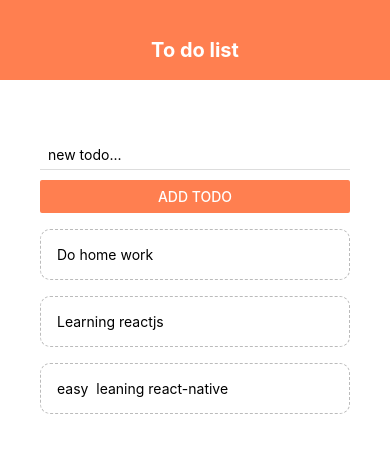
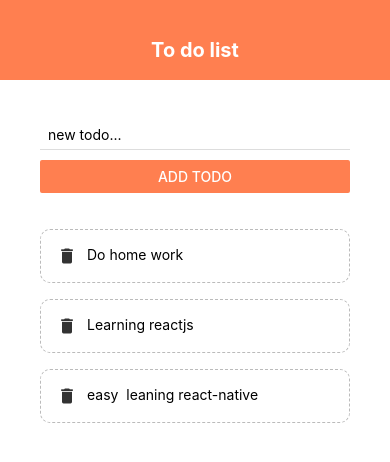
Before and after one commit to DangTrungdev113999/react-native-todolist, a React Native app: screen / in a window 390 px wide. Shown: the top 462 px of the page. Built offline with nearby package versions, Linux system fonts and the light colour scheme.

Commit message:
expo icons

```diff
--- a/App.js
+++ b/App.js
@@ -1,8 +1,9 @@
 import React, { useState } from 'react';
-import { StyleSheet, Text, View, FlatList, Alert } from 'react-native';
+import { StyleSheet, Text, View, FlatList, Alert, TouchableWithoutFeedback, Keyboard } from 'react-native';
 import Header from './src/components/Header';
 import TodoListItem from './src/components/TodoListItem';
 import AddTodo from './src/components/AddTodo';
+import Sanbox from './src/components/Sanbox';
 
 export default function App() {
   const [todos, setTodos] = useState([
@@ -18,7 +19,7 @@ export default function App() {
   }
 
   const onAddItem = text => {
-    if (text.length < 3) {
+    if (text.length <= 3) {
       Alert.alert('OPPS!', 'Todo must be over 3 chars long', [
         {
           text: 'Understood',
@@ -36,12 +37,15 @@ export default function App() {
   }
 
   return (
+    <TouchableWithoutFeedback onPress={() => {
+      Keyboard.dismiss();
+      console.log('dismissed keyboard');
+    }}>
       <View style={styles.container}>
         <Header />
         <View style={styles.content} >
-        {/* to form */}
+          <AddTodo onAddItem={onAddItem} />
           <View style={styles.list}>
-          <AddTodo onAddItem={onAddItem} />
             <FlatList
               data={todos}
               renderItem={({ item }) => (
@@ -51,6 +55,7 @@ export default function App() {
           </View>
         </View>
       </View>
+    </TouchableWithoutFeedback>
   );
 }
 
@@ -60,9 +65,11 @@ const styles = StyleSheet.create({
     backgroundColor: '#fff',
   },
   content: {
+    flex: 1,
     padding: 40,
   },
   list: {
+    flex: 1,
     marginTop: 20,
   }
 });
--- /dev/null
+++ b/src/components/Sanbox.js
@@ -0,0 +1,46 @@
+import React, { } from 'react';
+import { View, Text, StyleSheet } from 'react-native';
+
+function Sanbox() {
+  return (
+    <View style={styles.container} >
+      <Text style={styles.boxOne}>One</Text>
+      <Text style={styles.boxTwo}>Two</Text>
+      <Text style={styles.boxThree}>Three</Text>
+      <Text style={styles.boxFour}>Four</Text>
+    </View>
+  )
+}
+
+const styles = StyleSheet.create({
+    container: {
+        // flex: 1,
+        flexDirection: 'row',
+        justifyContent: 'center',
+        alignItems: 'flex-end',
+        paddingTop: 40,
+        backgroundColor: '#ddd',
+    },
+    boxOne: {
+        flex: 1,
+        backgroundColor: 'violet',
+        padding: 10,
+    },
+    boxTwo: {
+        flex: 1,
+        backgroundColor: 'gold',
+        padding: 20,
+    },
+    boxThree: {
+        flex: 1,
+        backgroundColor: 'coral',
+        padding: 30,
+    },
+    boxFour: {
+        flex: 1,
+        backgroundColor: 'skyblue',
+        padding: 40,
+    },
+})
+
+export default Sanbox;
--- a/src/components/TodoListItem.js
+++ b/src/components/TodoListItem.js
@@ -1,10 +1,14 @@
 import React from 'react';
-import { Text, StyleSheet, TouchableOpacity } from 'react-native';
+import { Text, View, StyleSheet, TouchableOpacity } from 'react-native';
+import { MaterialIcons } from '@expo/vector-icons';
 
 function TodoListItem({ item, onDeleteItem }) {
   return (
     <TouchableOpacity onPress={() => onDeleteItem(item.key)} >
-      <Text style={styles.item} >{item.text}</Text>
+      <View style={styles.item} >
+        <MaterialIcons name='delete' size={20} color="#333" />
+        <Text style={styles.itemText} >{item.text}</Text>
+      </View>
     </TouchableOpacity>
   )
 }
@@ -17,6 +21,10 @@ const styles = StyleSheet.create({
     borderWidth: 1,
     borderStyle: 'dashed',
     borderRadius: 10,
+    flexDirection: 'row',
+  },
+  itemText: {
+    marginLeft: 10,
   }
 })
 
```
Lines whose indentation alone changed are shown as unchanged.
